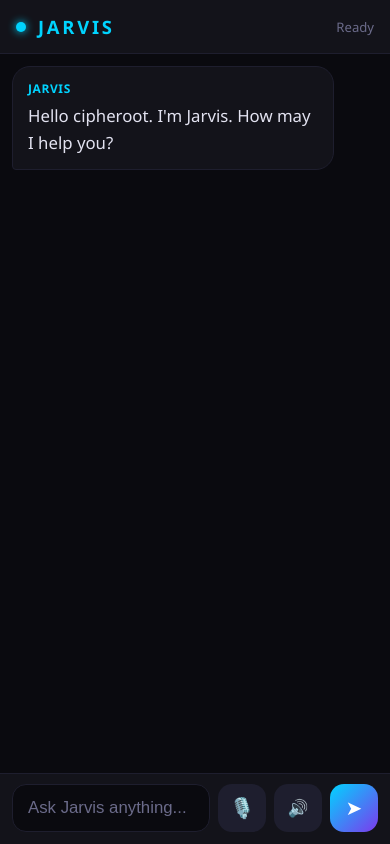
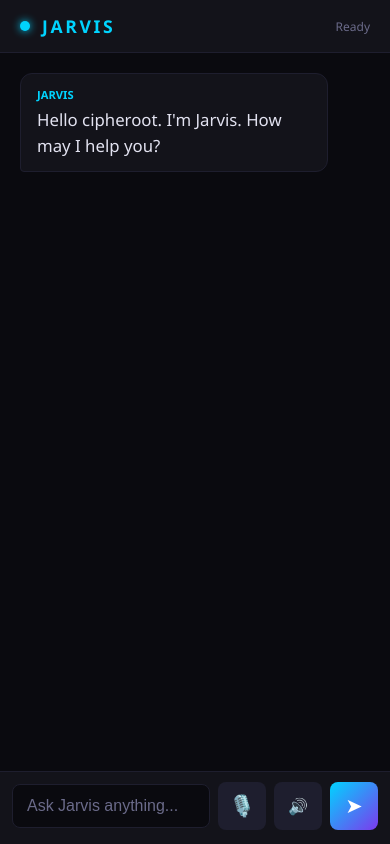
Before and after one commit to shreyas-000/jarvis, a website: page index.html in a window 390 px wide. Both pictures are taken after a click on the button "Get Started". Drawn offline with Linux system fonts and the light colour scheme.

Commit message:
ui fixes 2

```diff
--- a/index.html
+++ b/index.html
@@ -31,24 +31,18 @@
 
     /* ── Welcome overlay ── */
     #welcome-overlay {
-      position: fixed;
-      inset: 0;
+      position: fixed; inset: 0;
       background: rgba(0,0,0,0.85);
       backdrop-filter: blur(12px);
-      display: flex;
-      flex-direction: column;
-      align-items: center;
-      justify-content: center;
-      z-index: 100;
-      gap: 24px;
-      padding: 24px;
+      display: flex; flex-direction: column;
+      align-items: center; justify-content: center;
+      z-index: 100; gap: 24px; padding: 24px;
       transition: opacity 0.6s ease;
     }
     #welcome-overlay.hidden { opacity: 0; pointer-events: none; }
 
     .welcome-ring {
-      width: 96px; height: 96px;
-      border-radius: 50%;
+      width: 96px; height: 96px; border-radius: 50%;
       border: 3px solid var(--accent);
       box-shadow: 0 0 40px var(--accent), inset 0 0 20px rgba(0,212,255,0.1);
       display: flex; align-items: center; justify-content: center;
@@ -59,57 +53,38 @@
       0%, 100% { box-shadow: 0 0 20px var(--accent), inset 0 0 10px rgba(0,212,255,0.1); }
       50%       { box-shadow: 0 0 60px var(--accent), inset 0 0 30px rgba(0,212,255,0.2); }
     }
-
     .welcome-title { font-size: 2rem; font-weight: 700; letter-spacing: 0.1em; color: var(--accent); }
     .welcome-sub   { color: var(--muted); font-size: 0.95rem; text-align: center; }
-
     .welcome-btn {
-      margin-top: 8px;
-      padding: 14px 40px;
-      border: none;
-      border-radius: 12px;
+      margin-top: 8px; padding: 12px 36px;
+      border: none; border-radius: 8px;
       background: linear-gradient(135deg, var(--accent), var(--accent2));
-      color: #fff;
-      font-size: 1.1rem;
-      font-weight: 600;
-      cursor: pointer;
-      transition: opacity 0.2s;
-      min-width: 160px;
+      color: #fff; font-size: 1rem; font-weight: 600;
+      cursor: pointer; transition: opacity 0.2s;
     }
     .welcome-btn:hover { opacity: 0.85; }
 
     /* ── Header ── */
     header {
-      padding: 16px 20px;
+      padding: 14px 20px;
       border-bottom: 1px solid var(--border);
-      display: flex;
-      align-items: center;
-      gap: 12px;
-      background: var(--surface);
-      flex-shrink: 0;
+      display: flex; align-items: center; gap: 12px;
+      background: var(--surface); flex-shrink: 0;
     }
     .dot {
       width: 10px; height: 10px; border-radius: 50%;
-      background: var(--accent);
-      box-shadow: 0 0 8px var(--accent);
-      animation: pulse-dot 2s ease-in-out infinite;
-      flex-shrink: 0;
+      background: var(--accent); box-shadow: 0 0 8px var(--accent);
+      animation: pulse-dot 2s ease-in-out infinite; flex-shrink: 0;
     }
-    @keyframes pulse-dot {
-      0%, 100% { opacity: 1; } 50% { opacity: 0.4; }
-    }
-    header h1 { font-size: 1.2rem; font-weight: 700; letter-spacing: 0.15em; color: var(--accent); }
-    header span { font-size: 0.8rem; color: var(--muted); margin-left: auto; }
+    @keyframes pulse-dot { 0%, 100% { opacity: 1; } 50% { opacity: 0.4; } }
+    header h1 { font-size: 1.1rem; font-weight: 700; letter-spacing: 0.15em; color: var(--accent); }
+    header span { font-size: 0.75rem; color: var(--muted); margin-left: auto; }
 
     /* ── Chat area ── */
     #chat {
-      flex: 1;
-      overflow-y: auto;
-      padding: 16px;
-      display: flex;
-      flex-direction: column;
-      gap: 12px;
-      scroll-behavior: smooth;
+      flex: 1; overflow-y: auto;
+      padding: 20px; display: flex; flex-direction: column;
+      gap: 14px; scroll-behavior: smooth;
       -webkit-overflow-scrolling: touch;
     }
     #chat::-webkit-scrollbar { width: 4px; }
@@ -117,12 +92,9 @@
     #chat::-webkit-scrollbar-thumb { background: var(--border); border-radius: 4px; }
 
     .msg {
-      max-width: 72%;
-      padding: 10px 16px;
-      border-radius: 12px;
-      font-size: 0.92rem;
-      line-height: 1.6;
-      animation: fade-in 0.25s ease;
+      max-width: 72%; padding: 10px 16px;
+      border-radius: 12px; font-size: 0.92rem;
+      line-height: 1.55; animation: fade-in 0.25s ease;
       word-break: break-word;
     }
     @keyframes fade-in { from { opacity: 0; transform: translateY(6px); } to { opacity: 1; transform: none; } }
@@ -130,21 +102,18 @@
     .msg.user {
       align-self: flex-end;
       background: linear-gradient(135deg, var(--accent2), #4f1e9a);
-      color: #fff;
-      border-bottom-right-radius: 4px;
+      color: #fff; border-bottom-right-radius: 4px;
     }
     .msg.jarvis {
       align-self: flex-start;
-      background: var(--surface);
-      border: 1px solid var(--border);
-      border-bottom-left-radius: 4px;
-      color: var(--text);
+      background: var(--surface); border: 1px solid var(--border);
+      border-bottom-left-radius: 4px; color: var(--text);
     }
-    .msg.jarvis .label { font-size: 0.72rem; color: var(--accent); font-weight: 600; margin-bottom: 5px; letter-spacing: 0.05em; }
+    .msg.jarvis .label { font-size: 0.7rem; color: var(--accent); font-weight: 600; margin-bottom: 4px; }
 
     .typing { display: flex; gap: 5px; align-items: center; padding: 14px 16px; }
     .typing span {
-      width: 8px; height: 8px; border-radius: 50%;
+      width: 7px; height: 7px; border-radius: 50%;
       background: var(--accent); opacity: 0.4;
       animation: bounce 1.2s ease-in-out infinite;
     }
@@ -157,41 +126,28 @@
 
     /* ── Input bar ── */
     #input-bar {
-      padding: 12px 14px;
-      padding-bottom: max(12px, env(safe-area-inset-bottom));
+      padding: 14px 16px;
+      padding-bottom: max(14px, env(safe-area-inset-bottom));
       border-top: 1px solid var(--border);
       background: var(--surface);
-      display: flex;
-      gap: 8px;
-      align-items: center;
-      flex-shrink: 0;
+      display: flex; gap: 10px; align-items: center; flex-shrink: 0;
     }
-
     #query {
-      flex: 1;
-      background: var(--bg);
-      border: 1px solid var(--border);
-      border-radius: 12px;
-      padding: 10px 14px;
-      color: var(--text);
-      font-size: 0.92rem;
-      outline: none;
-      transition: border-color 0.2s;
-      min-width: 0;
-      -webkit-appearance: none;
+      flex: 1; background: var(--bg);
+      border: 1px solid var(--border); border-radius: 8px;
+      padding: 10px 14px; color: var(--text); font-size: 0.92rem;
+      outline: none; transition: border-color 0.2s;
+      min-width: 0; -webkit-appearance: none;
     }
     #query:focus { border-color: var(--accent); }
     #query::placeholder { color: var(--muted); }
 
     .icon-btn {
       width: 40px; height: 40px;
-      border: none; border-radius: 8px;
-      cursor: pointer;
+      border: none; border-radius: 8px; cursor: pointer;
       display: flex; align-items: center; justify-content: center;
-      font-size: 1.2rem;
-      transition: opacity 0.2s, background 0.2s;
-      flex-shrink: 0;
-      -webkit-tap-highlight-color: transparent;
+      font-size: 1.1rem; transition: opacity 0.2s, background 0.2s;
+      flex-shrink: 0; -webkit-tap-highlight-color: transparent;
       touch-action: manipulation;
     }
     #send-btn { background: linear-gradient(135deg, var(--accent), var(--accent2)); color: #fff; }
@@ -199,23 +155,17 @@
     #mic-btn  { background: var(--border); color: var(--text); }
     #mic-btn.listening { background: var(--error); color: #fff; animation: pulse-btn 1s ease infinite; }
     @keyframes pulse-btn { 0%, 100% { opacity: 1; } 50% { opacity: 0.7; } }
-    #tts-btn  { background: var(--border); color: var(--text); font-size: 0.85rem; width: 40px; padding: 0; }
+    #tts-btn  { background: var(--border); color: var(--text); font-size: 0.85rem; width: auto; padding: 0 12px; }
     #tts-btn.active { background: var(--accent2); color: #fff; }
 
-    /* ── Mobile tweaks ── */
+    /* ── Mobile only ── */
     @media (max-width: 600px) {
-      header { padding: 14px 16px; }
-      header h1 { font-size: 1.15rem; }
-      header span { font-size: 0.82rem; }
-      #chat { padding: 12px; gap: 10px; }
-      .msg { max-width: 88%; font-size: 1.05rem; padding: 12px 15px; border-radius: 18px; }
-      .msg.jarvis .label { font-size: 0.75rem; }
-      #input-bar { padding: 10px 12px; padding-bottom: max(12px, env(safe-area-inset-bottom)); gap: 8px; }
-      #query { padding: 13px 15px; font-size: 1.05rem; border-radius: 14px; }
-      .icon-btn { width: 48px; height: 48px; font-size: 1.25rem; border-radius: 14px; }
-      #tts-btn { width: 48px; font-size: 1.05rem; }
-      .welcome-btn { padding: 16px 44px; font-size: 1.15rem; }
-      .welcome-title { font-size: 2.2rem; }
+      .msg          { max-width: 88%; font-size: 1.05rem; padding: 12px 16px; }
+      #query        { font-size: 1rem; padding: 12px 14px; }
+      .icon-btn     { width: 48px; height: 48px; font-size: 1.3rem; }
+      #tts-btn      { width: 48px; padding: 0; font-size: 1rem; }
+      #input-bar    { gap: 8px; padding: 10px 12px; padding-bottom: max(14px, env(safe-area-inset-bottom)); }
+      .welcome-btn  { padding: 16px 44px; font-size: 1.1rem; }
     }
   </style>
 </head>
```
